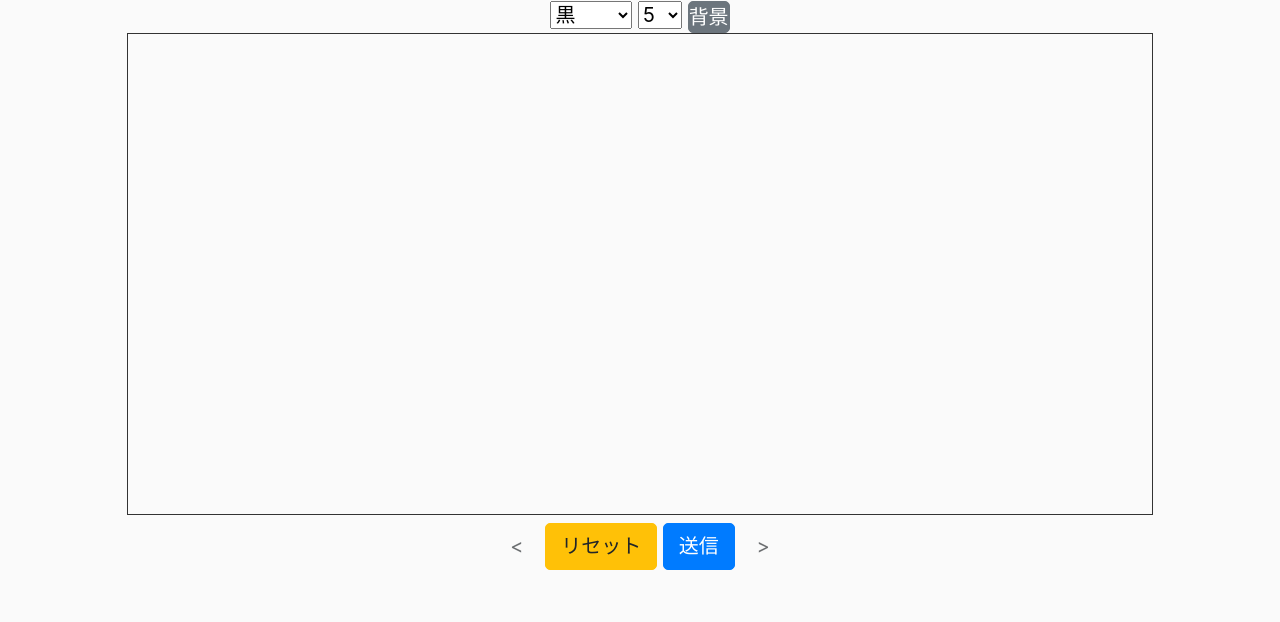
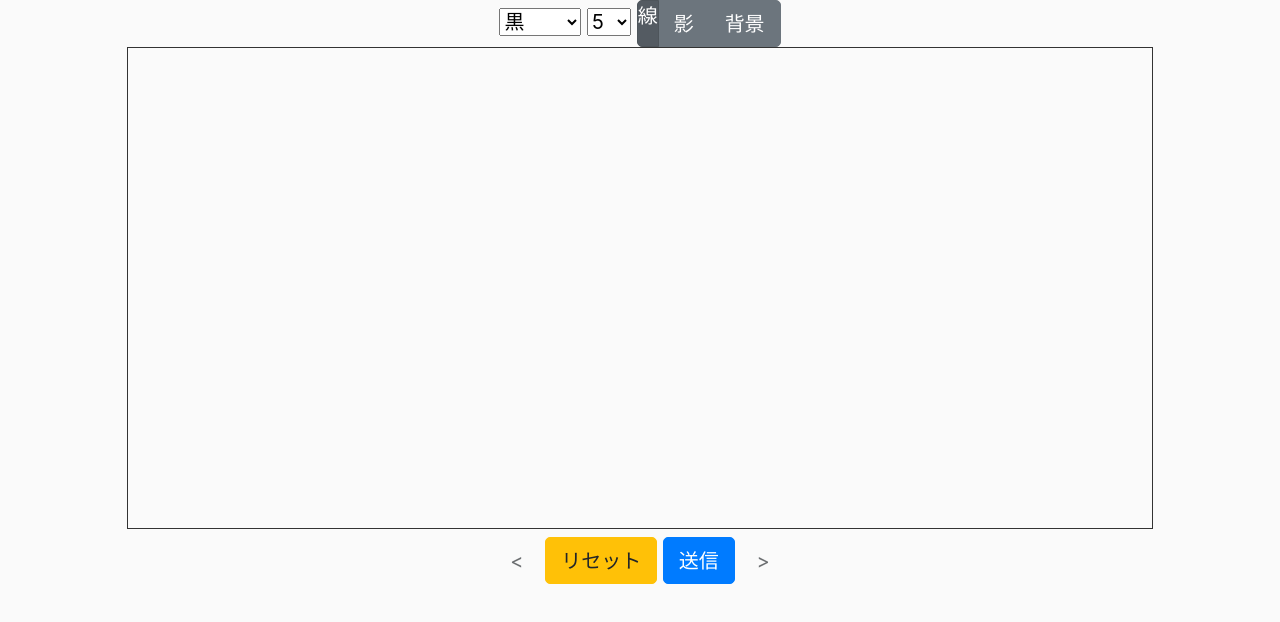
Before and after one commit to dotnsf/doodlejs, a website: page docs/index.html in a window 1280 px wide. Drawn offline with nearby package versions, Linux system fonts and the light colour scheme.

Commit message:
add orange

```diff
--- a/docs/index.html
+++ b/docs/index.html
@@ -72,6 +72,7 @@ DOODLEJS.prototype.postCanvas = function( png ){
   <option style="color:blue;" value="blue">青</option>
   <option style="color:green;" value="green">緑</option>
   <option style="color:yellow;" value="yellow">黃色</option>
+  <option style="color:#FFA500;" value="#FFA500">橙</option>
   <option style="color:cyan;" value="cyan">水色</option>
   <option style="color:magenta;" value="magenta">紫</option>
   <option style="color:gray;" value="gray">グレー</option>
@@ -98,7 +99,20 @@ DOODLEJS.prototype.postCanvas = function( png ){
   <option value="15">15</option>
 </select>
 
+<!-- https://getbootstrap.jp/docs/4.2/components/buttons/
 <input type="button" class="btn btn-xs btn-secondary p-0" id="setbg_btn" value="背景" onClick="setBG();"/>
+-->
+<div class="btn-group btn-group-toggle" data-toggle="buttons">
+  <label class="btn btn-xs btn-secondary p-0 active">
+    <input type="radio" name="options" class="color_toggle_buttons" id="option1" autocomplete="off" checked/>線
+  </label>
+  <label class="btn btn-secondary">
+    <input type="radio" name="options" class="color_toggle_buttons" id="option2" autocomplete="off"/>影
+  </label>
+  <label class="btn btn-secondary">
+    <input type="radio" name="options" class="color_toggle_buttons" id="option3" autocomplete="off"/>背景
+  </label>
+</div>
 
 <div id="canvas_div">
   <div id="cdiv"></div>
```
